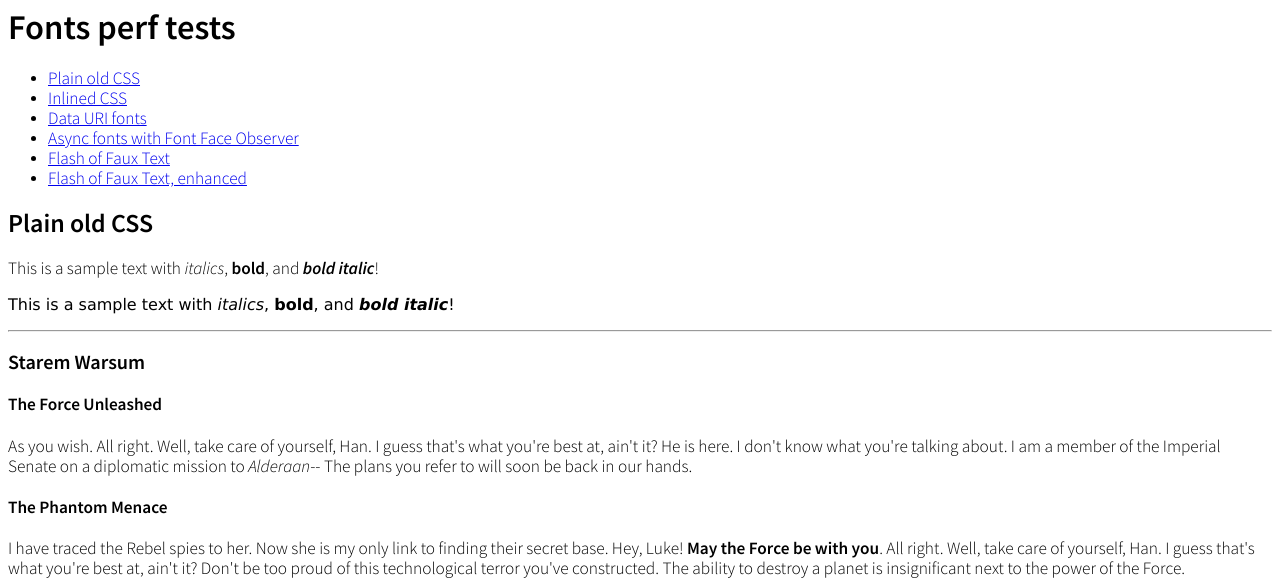
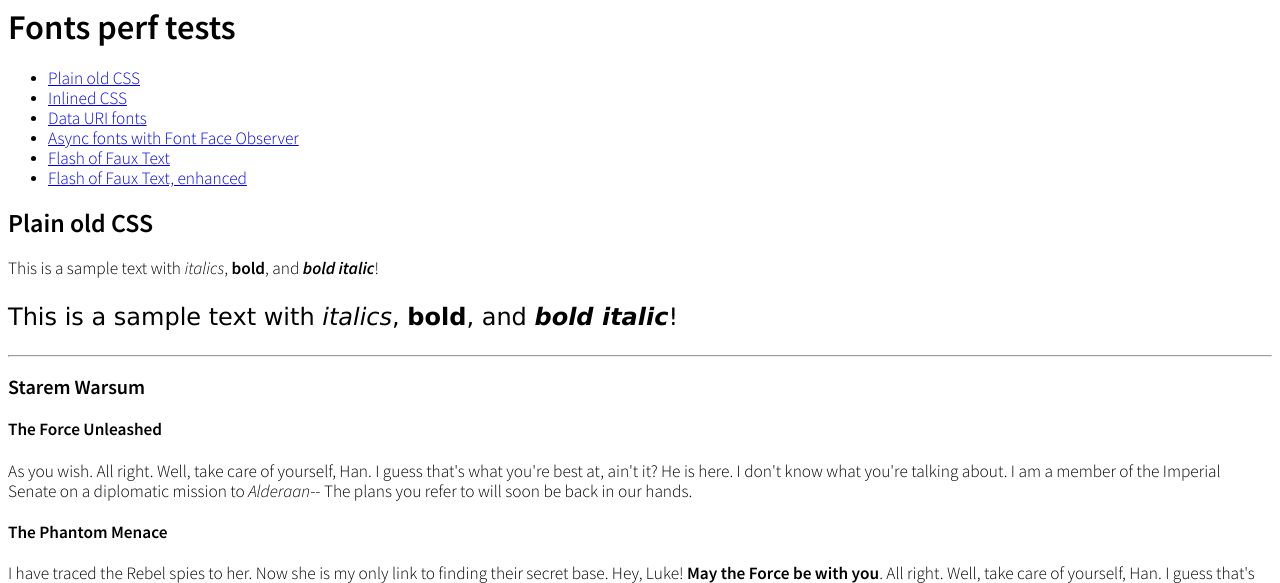
Before and after one commit to nhoizey/lab.nicolas-hoizey.com, a PHP site: page /fonts-perf/01-plain-old-css/ in a window 1280 px wide. Shown: the top 583 px of the page. Run offline with PHP 8.4, Linux system fonts and the light colour scheme.

Commit message:
More obvious changes for the demo

```diff
--- a/fonts-perf/01-plain-old-css/styles.css.php
+++ b/fonts-perf/01-plain-old-css/styles.css.php
@@ -54,4 +54,5 @@ h1, h2, strong {
 
 .fallback {
   font-family: "Lucida Grande", "Lucida Sans Unicode", sans-serif;
+  font-size: 1.5em;
 }
--- a/fonts-perf/02-inlined-css/styles.css
+++ b/fonts-perf/02-inlined-css/styles.css
@@ -50,4 +50,5 @@ h1, h2, strong {
 
 .fallback {
   font-family: "Lucida Grande", "Lucida Sans Unicode", sans-serif;
+  font-size: 1.5em;
 }
--- a/fonts-perf/03-data-uri-fonts/styles.css
+++ b/fonts-perf/03-data-uri-fonts/styles.css
@@ -10,4 +10,5 @@ h1, h2, strong {
 
 .fallback {
   font-family: "Lucida Grande", "Lucida Sans Unicode", sans-serif;
+  font-size: 1.5em;
 }
--- a/fonts-perf/04-font-face-observer/styles.css
+++ b/fonts-perf/04-font-face-observer/styles.css
@@ -41,11 +41,12 @@
 body {
   font-family: "Lucida Grande", "Lucida Sans Unicode", sans-serif;
   font-weight: 300;
-  font-size: 1em;
+  font-size: 1.5em;
 }
 
 .fonts-loaded body {
   font-family: "Source Sans Pro", "Lucida Grande", "Lucida Sans Unicode", sans-serif;
+  font-size: 1em;
 }
 
 h1, h2, strong {
@@ -54,4 +55,5 @@ h1, h2, strong {
 
 .fallback {
   font-family: "Lucida Grande", "Lucida Sans Unicode", sans-serif;
+  font-size: 1.5em;
 }
--- a/fonts-perf/06-foft-enhanced/styles.css
+++ b/fonts-perf/06-foft-enhanced/styles.css
@@ -11,7 +11,7 @@
 body {
   font-family: "Lucida Grande", "Lucida Sans Unicode", sans-serif;
   font-weight: 300;
-  font-size: 1em;
+  font-size: 1.5em;
 }
 
 h1, h2, strong {
@@ -20,8 +20,10 @@ h1, h2, strong {
 
 .fonts-loaded body {
   font-family: "Source Sans Pro", "Lucida Grande", "Lucida Sans Unicode", sans-serif;
+  font-size: 1em;
 }
 
-.fallback, .fallback * {
+.fallback {
   font-family: "Lucida Grande", "Lucida Sans Unicode", sans-serif !important;
+  font-size: 1.5em;
 }
```
Also changed, not shown: fonts-perf/05-flash-of-faux-text/styles.css (+8 -2 lines).
